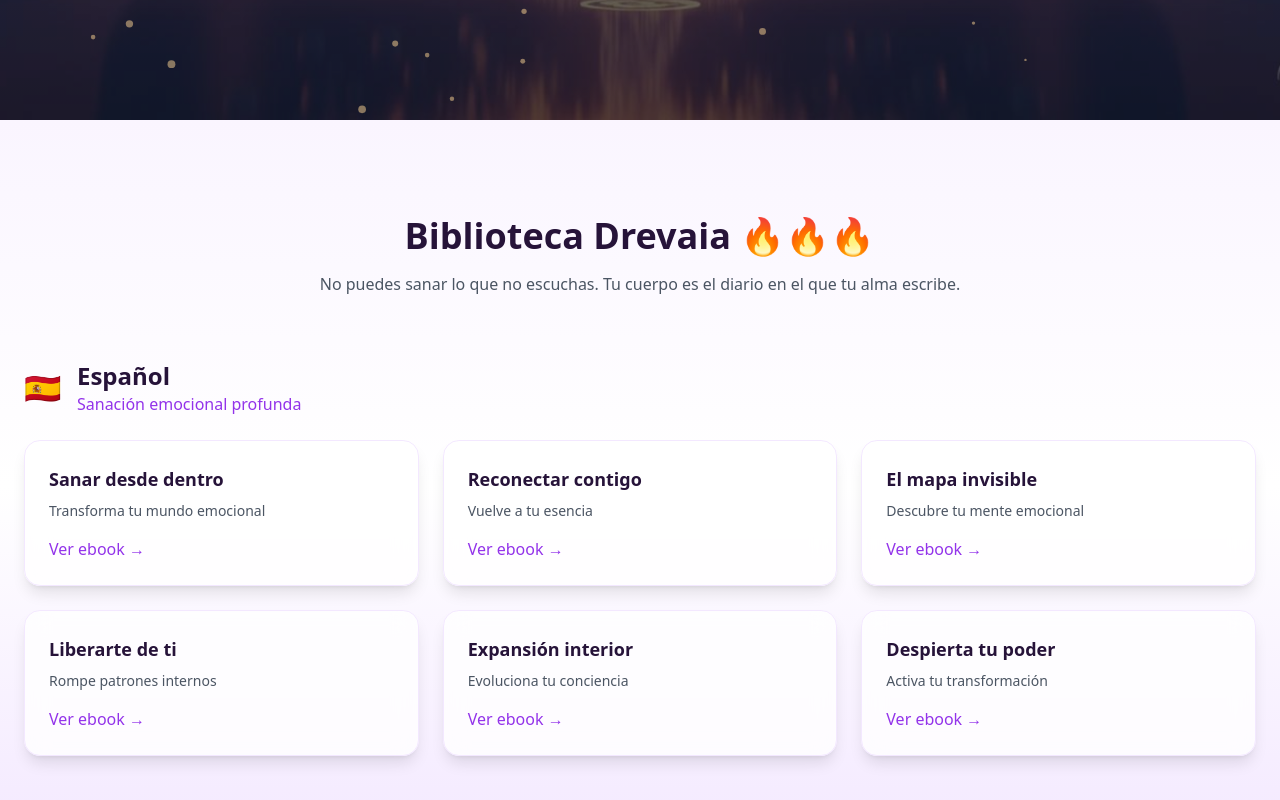
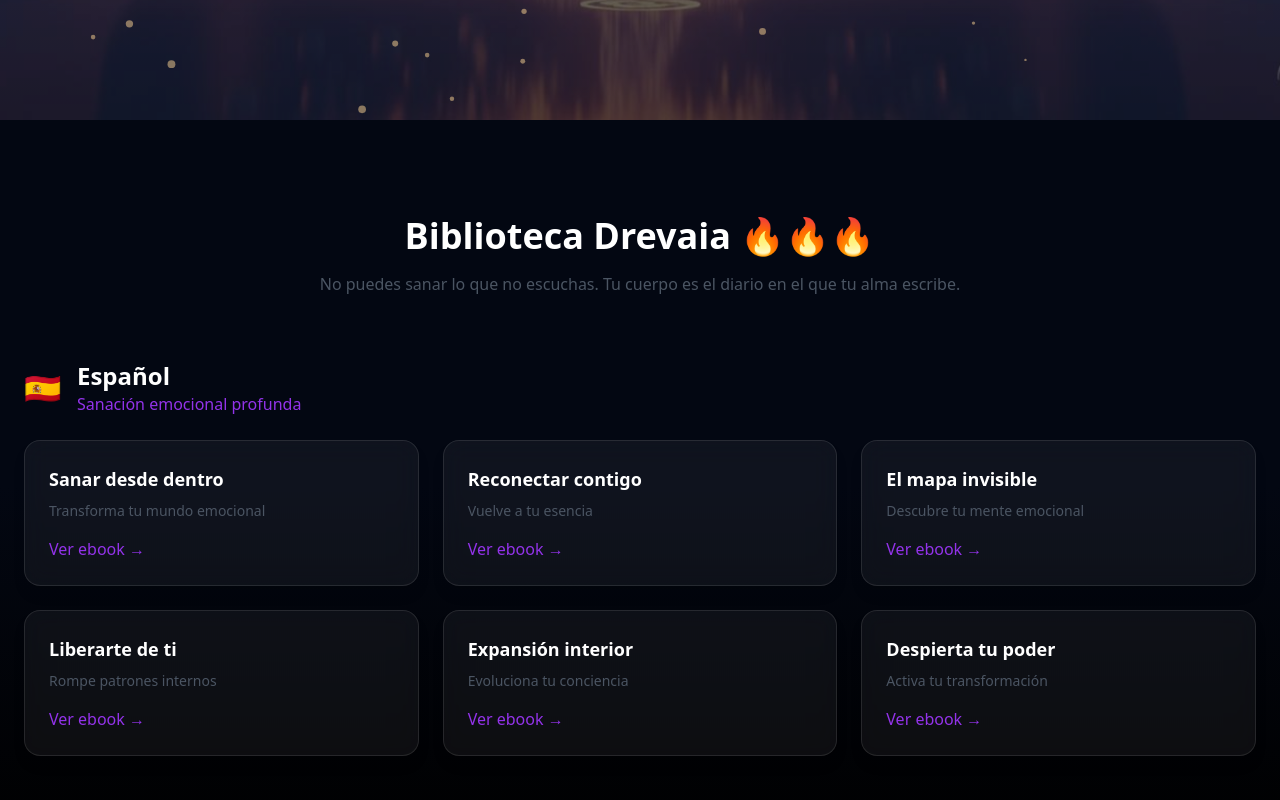
Before and after one commit to Drevaia-Digital/drevaia-app, a React (Vite) app: page / in a window 1280 px wide. Shown: the part 680-1480 px from the top of the page. Built offline with nearby package versions, Linux system fonts and the light colour scheme.

Commit message:
UI: fondo oscuro sección ebooks + mejora visual premium

```diff
--- a/src/sections/Ebooks.tsx
+++ b/src/sections/Ebooks.tsx
@@ -82,7 +82,7 @@ const filtered = collections.filter(col => col.id === language);
 return (
     <section
   id="ebooks"
-  className="relative py-24 bg-gradient-to-b from-purple-50 via-white to-purple-100 dark:from-gray-900 dark:via-gray-900 dark:to-gray-800"
+  className="relative py-24 bg-gradient-to-b from-gray-950 via-gray-950 to-black text-white"
 >
       <div className="relative max-w-7xl mx-auto px-6">
 
@@ -113,7 +113,7 @@ return (
                     key={i}
                     href={book.link}
                     target="_blank"
-                    className="p-6 bg-white/80 backdrop-blur-md rounded-2xl shadow-lg hover:shadow-2xl transition hover:-translate-y-1 border border-purple-100"
+                    className="p-6 bg-white/5 backdrop-blur-md rounded-2xl shadow-lg hover:shadow-2xl transition hover:-translate-y-1 border border-white/10"
                   >
                     <h4 className="font-bold text-lg mb-2">{book.title}</h4>
                     <p className="text-gray-600 text-sm mb-4">
```
Also changed, not shown: 7 other files (tests, documents, lock files or other folders).
